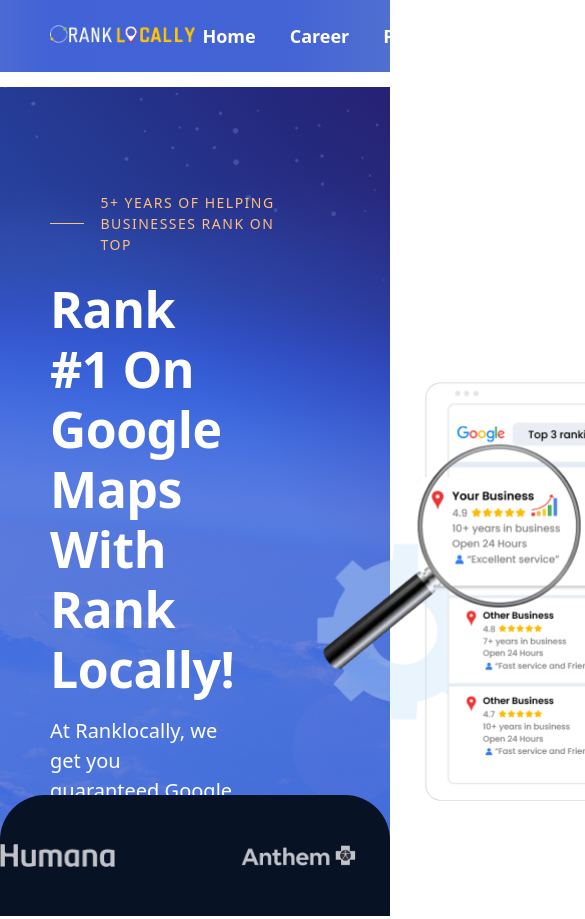
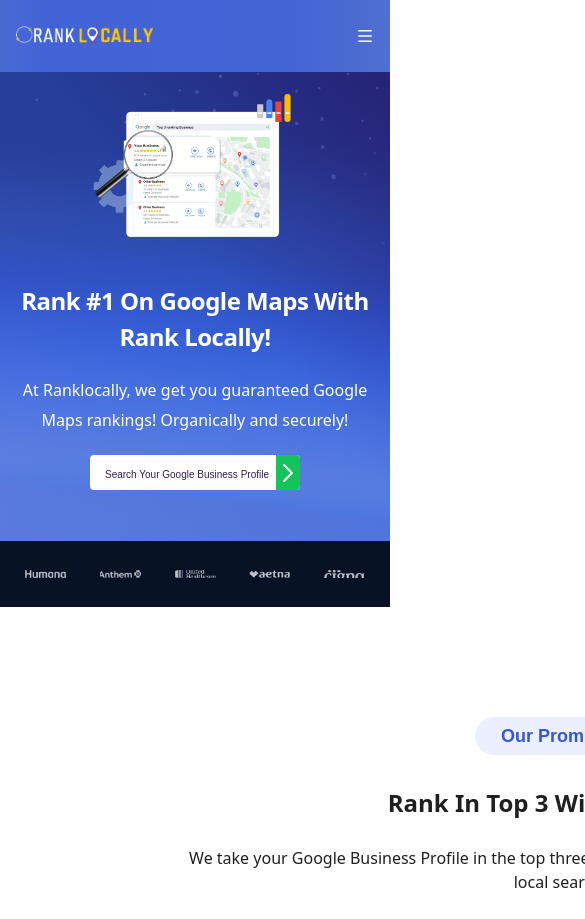
Before and after one commit to Tanvirahmed321110/Rank_project, a plain HTML site: page index.html in a window 390 px wide. Shown: the top 919 px of the page, 585 px wide, since content can reach past the window. Drawn offline with nearby package versions, Linux system fonts and the light colour scheme.

Commit message:
banner responsive ok

```diff
--- a/css/responsive.css
+++ b/css/responsive.css
@@ -0,0 +1,120 @@
+/*__________  MObile Responsive  ____________*/
+/* Mobile Responsive */
+@media screen and (max-width: 500px) {
+
+    :root {}
+
+
+    /* class */
+    .header-container,
+    .container {
+        padding: 0 16px;
+    }
+
+    .section-title,
+    h1 {
+        font-size: var(--fs-lgg);
+        line-height: 36px;
+    }
+
+    p {
+        font-size: var(--fs-sm);
+        line-height: 24px;
+    }
+
+
+    /* _______ Header ________ */
+    .header .header-right {
+        display: none;
+    }
+
+    .header .logo img {
+        width: 137px;
+    }
+
+    .mobile-menu {
+        display: flex;
+    }
+
+
+
+    /*________  banner  ________*/
+    .banner {
+        margin-top: 50px;
+        height: 551px;
+    }
+
+    .banner .wrapper {
+        flex-direction: column;
+        gap: 20px
+    }
+
+    .banner-right {
+        order: 1;
+    }
+
+    .banner-right img {
+        width: 233px;
+        height: 147px;
+    }
+
+    /* banner left */
+    .banner .banner-left {
+        order: 2;
+        padding-top: 0;
+    }
+
+    .banner-left .top {
+        display: none;
+    }
+
+    .banner-left h1 {
+        padding-right: 0;
+        text-align: center;
+    }
+
+    .banner-left .desc {
+        text-align: center;
+        padding: 0;
+        font-size: var(--fs-sm);
+        margin-top: 20px;
+    }
+
+    .banner-left .search {
+        max-width: 382px;
+        width: 210px;
+        margin: 20px auto;
+        height: 35px;
+        border-radius: 4px;
+    }
+
+    .banner-left .search .btn {
+        width: 28px;
+        padding: 0;
+    }
+
+    .banner-left .search .btn img {
+        width: 10px;
+    }
+
+    .banner-left .search input::placeholder {
+        font-size: 10px;
+    }
+
+
+
+    /* banner- */
+    .brand {
+        border-radius: 0;
+    }
+
+    .brand-container {
+        width: 100%;
+        padding: 0 25px;
+    }
+
+    .brand img {
+        width: 41px;
+        height: 8px;
+    }
+}
--- a/css/variable.css
+++ b/css/variable.css
@@ -42,6 +42,7 @@
     --fs-sm: 16px;
     --fs-md: 18px;
     --fs-lg: 20px;
+    --fs-lgg: 24px;
     --fs-xl: 34px;
     --fs-xxl: 36px;
     --fs-xxxl: 50px;
--- a/index.html
+++ b/index.html
@@ -37,6 +37,12 @@
                                 <li><a href="#">Contact</a></li>
                             </ul>
                         </nav>
+
+                        <!-- Mobile Menu -->
+                        <button class="mobile-menu d-none" id="mobile-menu">
+                            <i class="ri-menu-line"></i>
+                        </button>
+
                     </div>
                 </div>
             </div>
@@ -51,7 +57,7 @@
                     <div class="header-container">
                         <div class="banner-area">
 
-                            <div class="flex-between">
+                            <div class="flex-between wrapper">
                                 <!-- Banner Left -->
                                 <div class="banner-left">
                                     <div class="top d-flex align-center">
```
